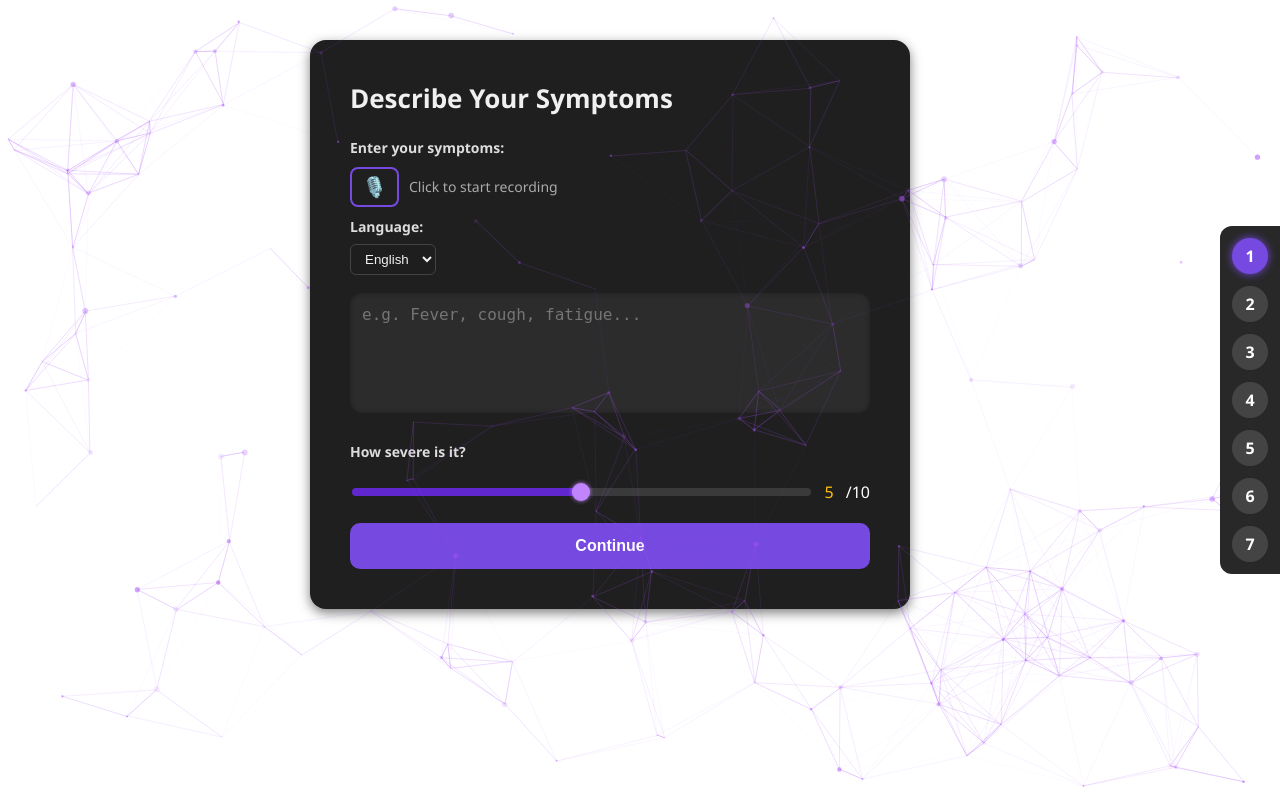
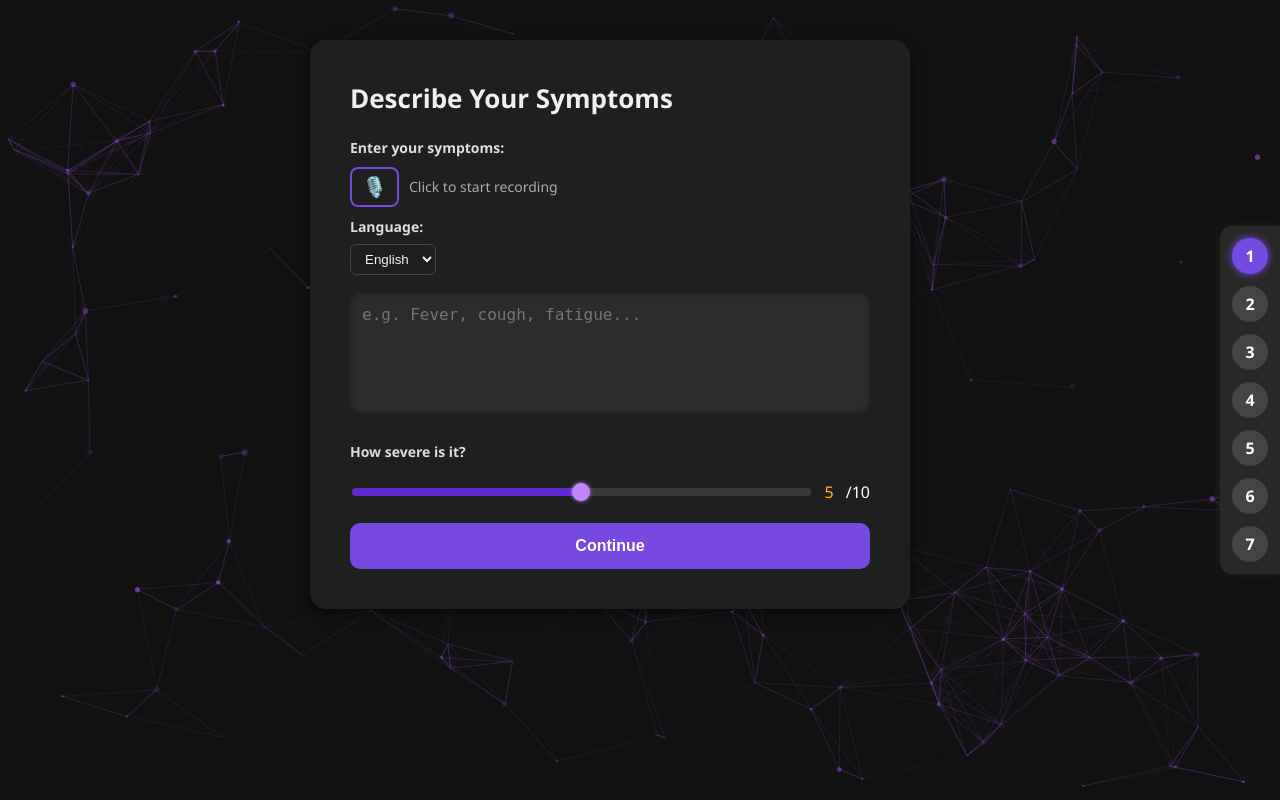
Before and after one commit to Pro1609/healthcare, a Flask app: page /symptoms in a window 1280 px wide. Run offline with Flask 3, Linux system fonts and the light colour scheme.

Commit message:
Update symptoms.css

```diff
--- a/static/css/symptoms.css
+++ b/static/css/symptoms.css
@@ -3,27 +3,30 @@
   box-sizing: border-box;
 }
 
+/* Dark Background + Interactivity Support */
 body, html {
   margin: 0;
   padding: 0;
   width: 100%;
   min-height: 100vh;
-  background-color: transparent;
+  background-color: #121212;  /* DARK BACKGROUND RESTORED ✅ */
   color: white;
   font-family: 'Segoe UI', sans-serif;
   overflow-x: hidden;
   position: relative;
+  z-index: 1;  /* Makes sure actual content is above particles ✅ */
 }
 
+/* Particle Canvas Layer */
 #particles-js {
   position: fixed;
   top: 0;
   left: 0;
   width: 100%;
   height: 100%;
-  z-index: 0; /* instead of -100 */
   background: transparent;
-  pointer-events: auto; /* instead of none */
+  z-index: -1; /* BACKGROUND ✅ */
+  pointer-events: none;  /* Allows interactivity in canvas only, not blocking UI ✅ */
 }
 
 
```
